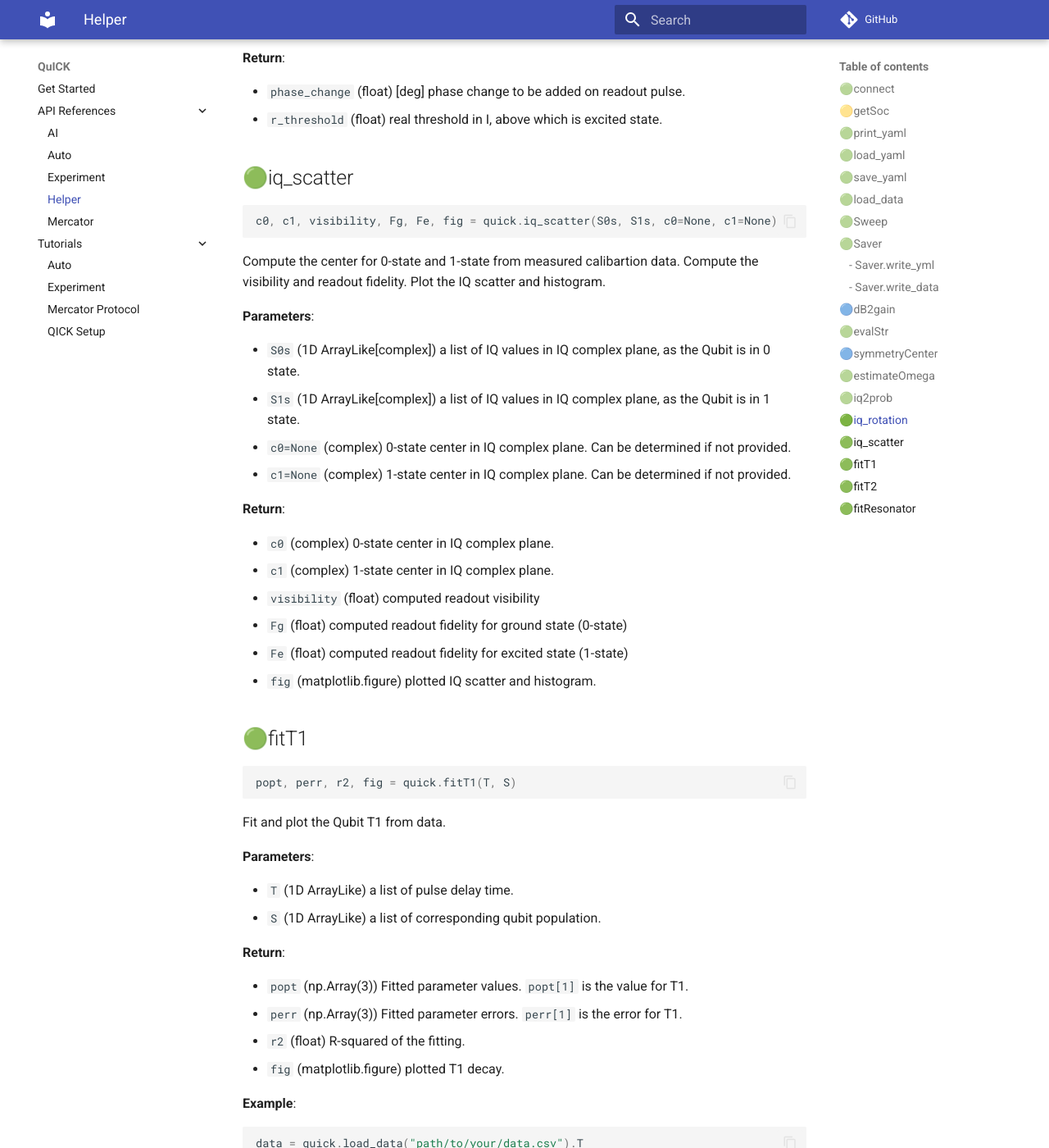
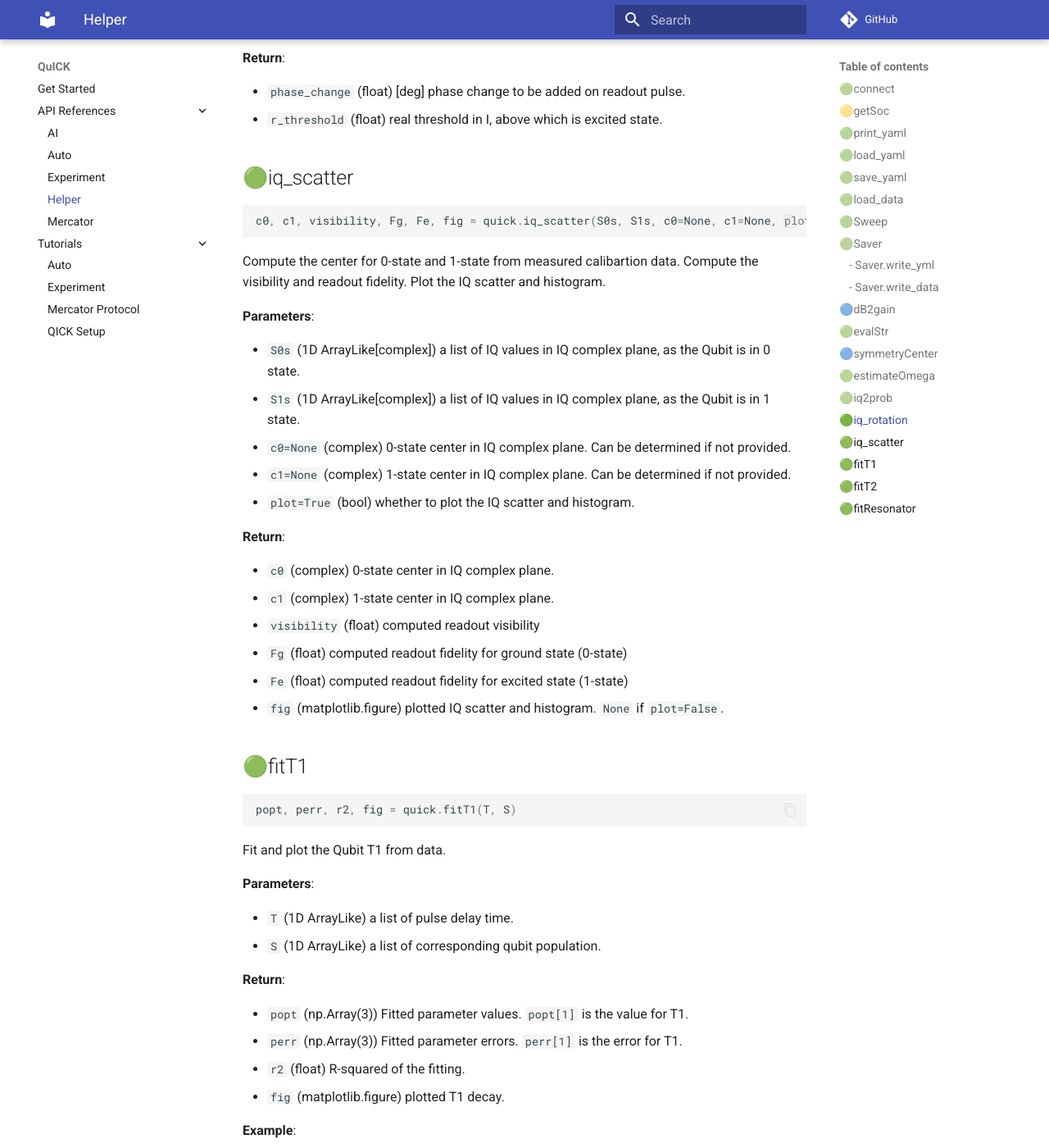
Before and after one commit to clelandlab/quick, an MkDocs documentation site: the page built from docs/API References/helper.md, in a window 1280 px wide and 1400 px high, scrolled down 7138 px. Shown: the whole window at 82% size. Built offline with MkDocs 1.6.1 and Material for MkDocs 9.7.7, drawn with Linux system fonts in a browser that asks for light colours; comment, search, counter and statistics services are not loaded.

Commit message:
Update iq_scatter

````diff
--- a/docs/API References/helper.md
+++ b/docs/API References/helper.md
@@ -318,7 +318,7 @@ Compute the phase change in the readout pulse and the real threshold, in order t
 ## 🟢iq_scatter
 
 ```python
-c0, c1, visibility, Fg, Fe, fig = quick.iq_scatter(S0s, S1s, c0=None, c1=None)
+c0, c1, visibility, Fg, Fe, fig = quick.iq_scatter(S0s, S1s, c0=None, c1=None, plot=True)
 ```
 
 Compute the center for 0-state and 1-state from measured calibartion data. Compute the visibility and readout fidelity. Plot the IQ scatter and histogram.
@@ -329,6 +329,7 @@ Compute the center for 0-state and 1-state from measured calibartion data. Compu
 - `S1s` (1D ArrayLike[complex]) a list of IQ values in IQ complex plane, as the Qubit is in 1 state.
 - `c0=None` (complex) 0-state center in IQ complex plane. Can be determined if not provided.
 - `c1=None` (complex) 1-state center in IQ complex plane. Can be determined if not provided.
+- `plot=True` (bool) whether to plot the IQ scatter and histogram.
 
 **Return**:
 
@@ -337,7 +338,7 @@ Compute the center for 0-state and 1-state from measured calibartion data. Compu
 - `visibility` (float) computed readout visibility
 - `Fg` (float) computed readout fidelity for ground state (0-state)
 - `Fe` (float) computed readout fidelity for excited state (1-state)
-- `fig` (matplotlib.figure) plotted IQ scatter and histogram.
+- `fig` (matplotlib.figure) plotted IQ scatter and histogram. `None` if `plot=False`.
 
 ## 🟢fitT1
 
````
Also changed, not shown: 1 other file.
